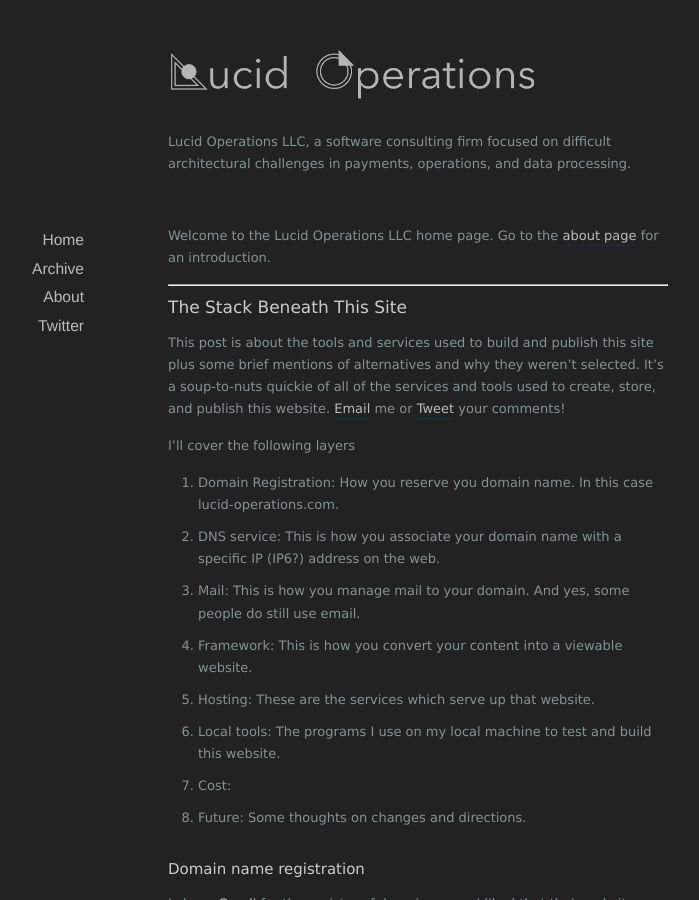
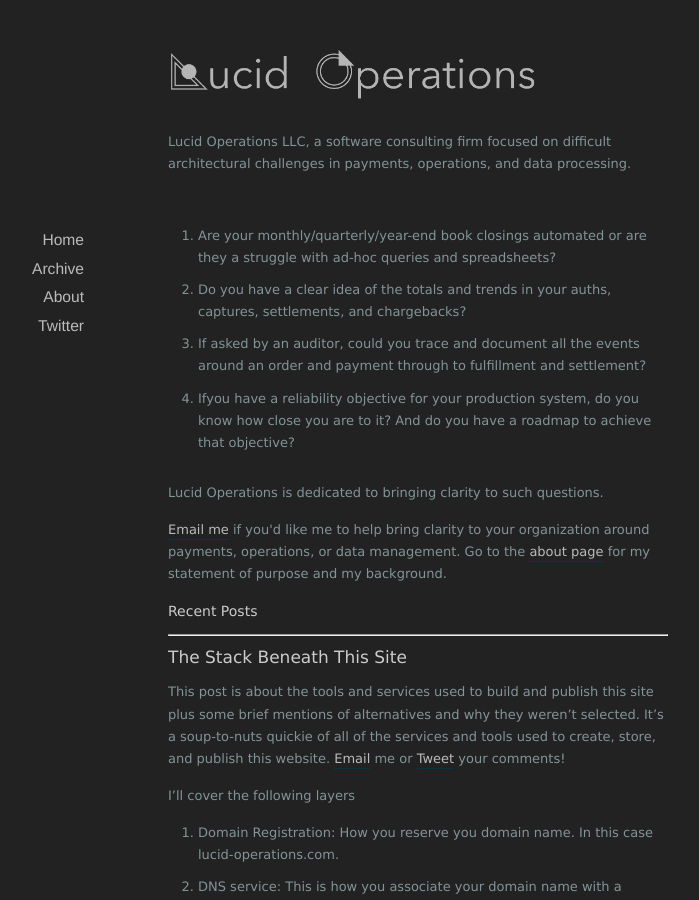
Before and after one commit to danslee/lucid-ops, a Jekyll site: the page built from index.html, in a window 1280 px wide and 900 px high. Shown: the whole window, without its empty margins (222-921 px from the left). Built offline with Jekyll 4.4.1, drawn with Linux system fonts in a browser that asks for light colours; nearby versions of some CDN libraries; the list of posts is cut into pages by our own code.

Commit message:
enhanced first page with hooks and call to action

```diff
--- a/index.html
+++ b/index.html
@@ -2,9 +2,26 @@
 layout: default
 title: Lucid Operations
 ---
+<ul>
+  <li>Are your monthly/quarterly/year-end book closings automated or are they a
+  struggle with ad-hoc queries and spreadsheets?</li>
+  <li>Do you have a clear idea of the totals and trends in your auths,
+  captures, settlements, and chargebacks?</li>
+  <li>If asked by an auditor, could you trace and document all the events
+  around an order and payment through to fulfillment and settlement?</li>
+  <li>Ifyou have a reliability objective for your production system, do you
+  know how close you are to it? And do you have a roadmap to achieve
+  that objective?</li>
+</ul>
 
-<p>Welcome to the Lucid Operations LLC home page. Go to the <a href="{% link about/index.md %}">about page</a> for an introduction.
+<p>Lucid Operations is dedicated to bringing clarity to such questions.
 
+<p><a href="mailto:dlee@lucid-operations.com">Email me</a> if you'd like me to
+help bring clarity to your organization around payments, operations, or data
+management. Go to the <a href="{% link about/index.md %}">about page</a> for my
+statement of purpose and my background.
+
+<h3>Recent Posts</h2>
 <hr>
 
 {% for post in paginator.posts %}
```
